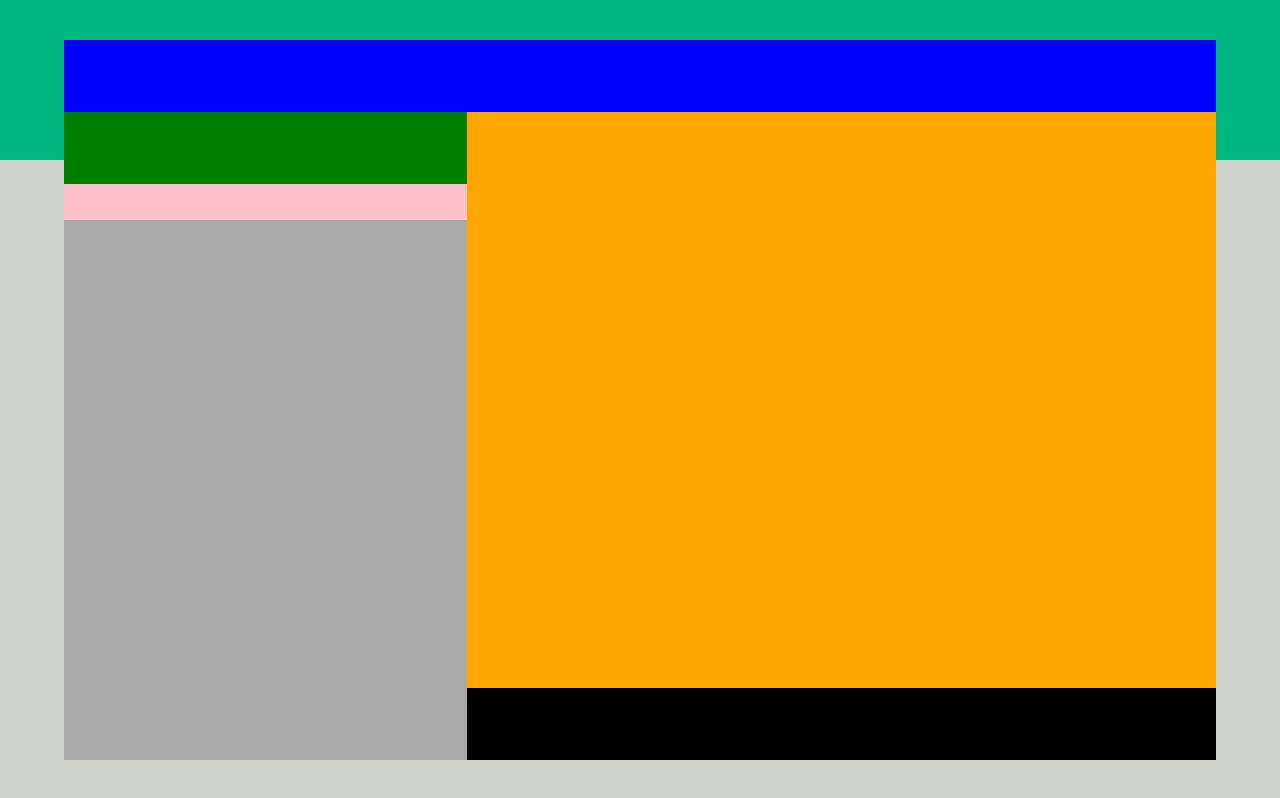
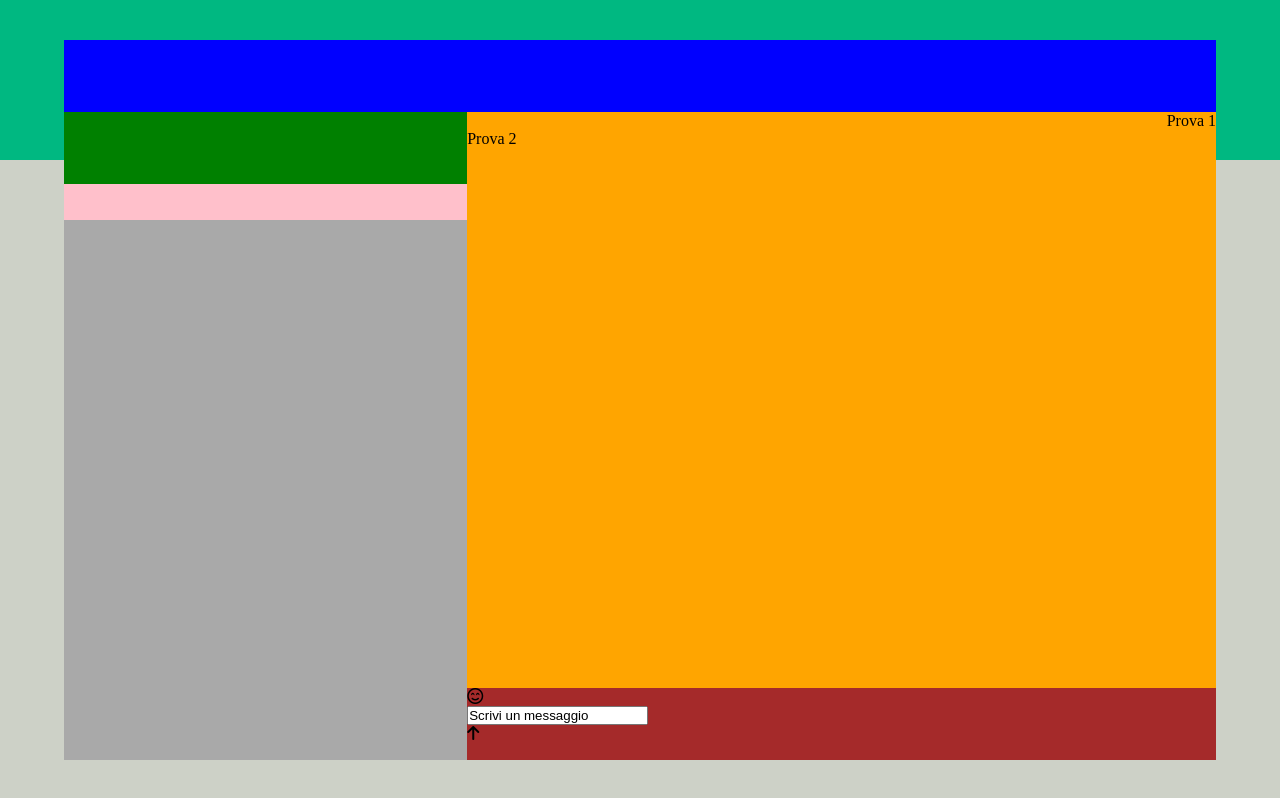
Before and after one commit to emazack/js-html-css-boolzap, a plain HTML site: page index.html in a window 1280 px wide. Drawn offline with nearby package versions, Linux system fonts and the light colour scheme.

Commit message:
JS invio messaggio

```diff
--- a/index.html
+++ b/index.html
@@ -217,25 +217,25 @@
           <div class="finestra-messaggi">
 
             <!-- messaggio INVIATO -->
-            <div class="mex-inviato"><p></p></div>
+            <div class="mex-inviato"><p>Prova 1</p></div>
             <!-- messaggio RICEVUTO -->
-            <div class="mex-ricevuto"><p></p></div>
+            <div class="mex-ricevuto"><p>Prova 2</p></div>
 
           </div>
           <!-- barra invio messaggio -->
           <div class="barra-invio-mex">
 
             <!-- selezione emoticon -->
-            <div class="">
-
+            <div class="emoticon">
+              <i class="far fa-smile-beam"></i>
             </div>
             <!-- barra scrittura ed invio mex -->
-            <div class="">
-
+            <div class="barra-scrittura">
+              <input type="text" name="" value="Scrivi un messaggio">
             </div>
             <!-- testo invio messaggio -->
-            <div class="">
-
+            <div class="tasto-invio">
+              <i class="fas fa-arrow-up"></i>
             </div>
 
           </div>
--- a/main.js
+++ b/main.js
@@ -1,3 +1,23 @@
 $(document).ready(function(){
+  // salvataggio e creazione variabili
+  var tastoInvio = $(".tasto-invio");
+
+  // al click c'è l'invio del messaggio
+  tastoInvio.click(
+    function(){
+      var testoInput = $(".barra-scrittura input").val();
+      $(".finestra-messaggi").append("<div class='mex-inviato'><p>" + testoInput + "</p></div>");
+      $(".barra-scrittura input").val("Scrivi un messaggio");
+    }
+  )
+
+  // function () {
+  //    var input = $('input').val();
+  //    // console.log(input);
+  //    contenitore.append("<li>" + input + "</li>");
+  //    $('input').val("");
+  //  }
+
+
 
 });
--- a/style.css
+++ b/style.css
@@ -73,8 +73,18 @@
   height: 80%;
 }
 
+.mex-ricevuto{
+  display: flex;
+  justify-content: flex-start;
+}
+
+.mex-inviato{
+  display: flex;
+  justify-content: flex-end;
+}
+
 .barra-invio-mex{
-  background-color: black;
+  background-color: brown;
   width: 100%;
   height: 10%;
 }
```
